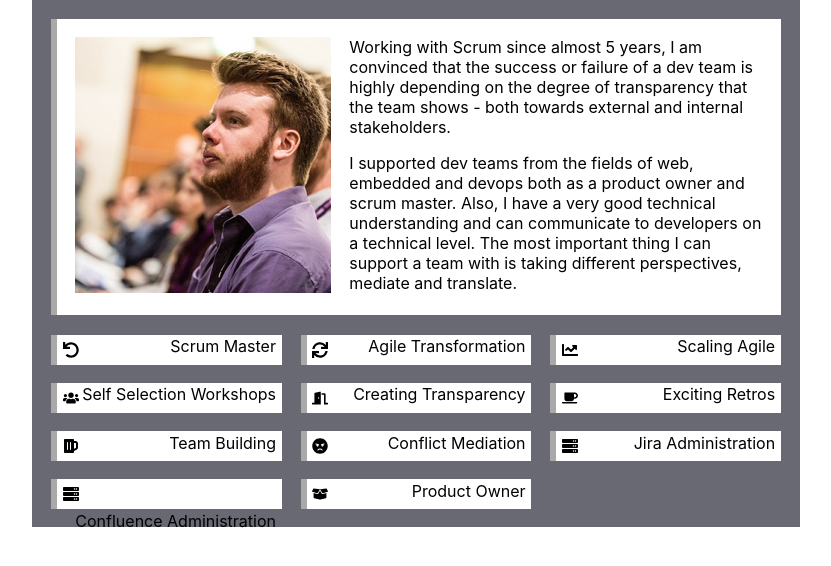
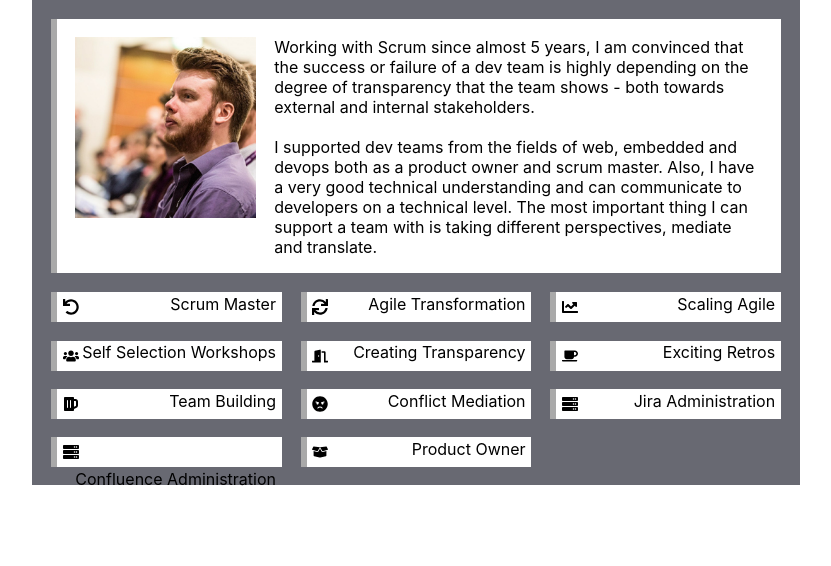
Before and after one commit to Butterweck/butt3rweck.com, a React (Create React App) app: page / in a window 1280 px wide. Shown: the top 566 px of the page, without its empty margins (224-1055 px from the left). Built offline with nearby package versions, Linux system fonts and the light colour scheme.

Commit message:
img scales again, simplified div structure in header

```diff
--- a/src/App.css
+++ b/src/App.css
@@ -29,7 +29,6 @@
   border-left: 6px solid darkgray;
   box-sizing: border-box;
   background-color: white;
-
 }
 
 .Block-1-Type-Offers {
@@ -38,18 +37,22 @@
 
 /* Element-2 */
 
-.Element-2-Type-Header-Image {
+p.Element-2-Type-Header-Text {
+  float: left;
+  margin-top: 2.5%;
+  margin-right: 2.5%;
+
+  width: 67.5%;
+}
+
+img.Element-2-Type-Header-Image {
+  width: 25%;
+  height: auto;
   float: left;
   margin-left: 2.5%;
   margin-top: 2.5%;
   margin-bottom: 2.5%;
   margin-right: 2.5%;
-}
-
-.Element-2-Type-Header-Text {
-  margin-top: 2.5%;
-  margin-right: 2.5%;
-  margin-left: 2.5%;
 }
 
 .Element-2-Type-Skill {
@@ -68,16 +71,6 @@
 }
 
 /* Subelem-3 */
-
-p.Subelem-3-Type-Header-Text {
-  display: block;
-}
-
-img.Subelem-3-Type-Header-Image {
-  max-width: 100%;
-  width: auto;
-  height: auto;
-}
 
 .Subelem-3-Type-Icon {
   float: left;
--- a/src/components/Header.js
+++ b/src/components/Header.js
@@ -6,17 +6,16 @@ export class Header extends Component {
   render() {
     return (
       <div class="Block-1 Block-1-Full Block-1-Type-Header">
-        <div class="Element-2-Type-Header-Image">
-          <img class="Subelem-3-Type-Header-Image" src={logo} alt="logo" />
-        </div>
-        <div class="Element-2-Type-Header-Text">
-          <p class="Subelem-3-Type-Header-Text">
+
+          <img class="Element-2-Type-Header-Image" src={logo} alt="logo" />
+
+
+          <p class="Element-2-Type-Header-Text">
             Working with Scrum since almost 5 years, I am convinced that the
             success or failure of a dev team is highly depending on the degree
             of transparency that the team shows - both towards external and
             internal stakeholders.
-          </p>
-          <p class="Subelem-3-Type-Header-Text">
+          <br/>&nbsp;<br/>
             I supported dev teams from the fields of web, embedded and devops
             both as a product owner and scrum master. Also, I have a very good
             technical understanding and can communicate to developers on a
@@ -24,7 +23,7 @@ export class Header extends Component {
             is taking different perspectives, mediate and translate.
           </p>
         </div>
-      </div>
+
     );
   }
 }
```
